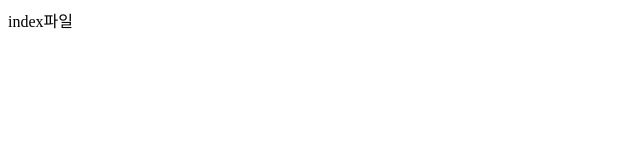
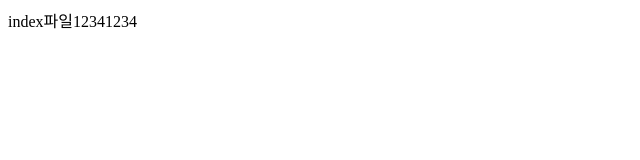
Before and after one commit to ChoHyngEun/test1, a plain HTML site: page index.html in a window 1280 px wide. Shown: the full height of the page, 0-640 px from the left. Drawn offline with Linux system fonts and the light colour scheme.

Commit message:
내용수정

```diff
--- a/index.html
+++ b/index.html
@@ -8,7 +8,7 @@
 </head>
 <body>
     <div>
-        index파일
+        index파일12341234
     </div>
 </body>
 </html>
```
